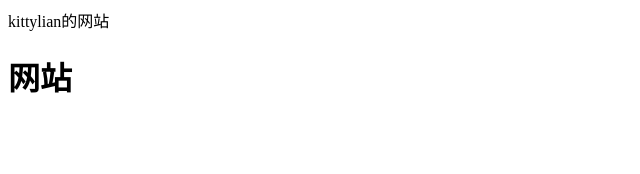
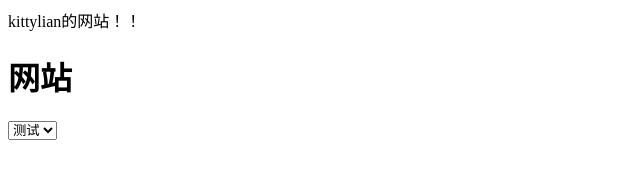
Before and after one commit to kittylian/kittylian.github.io, a plain HTML site: page index.html in a window 1280 px wide. Shown: the whole page, without its empty margins (0-640 px from the left). Drawn offline with Linux system fonts and the light colour scheme.

Commit message:
Update index.html

```diff
--- a/index.html
+++ b/index.html
@@ -1,8 +1,13 @@
 <html>
 <head>
-kittylian的网站
+kittylian的网站！！
 </hesd>
 <body>
 <h1>网站</h1>
+  <select>
+  <option>测试</option>
+  <option>研发</option>
+  </select>
+
 </body>
 </html>
```
